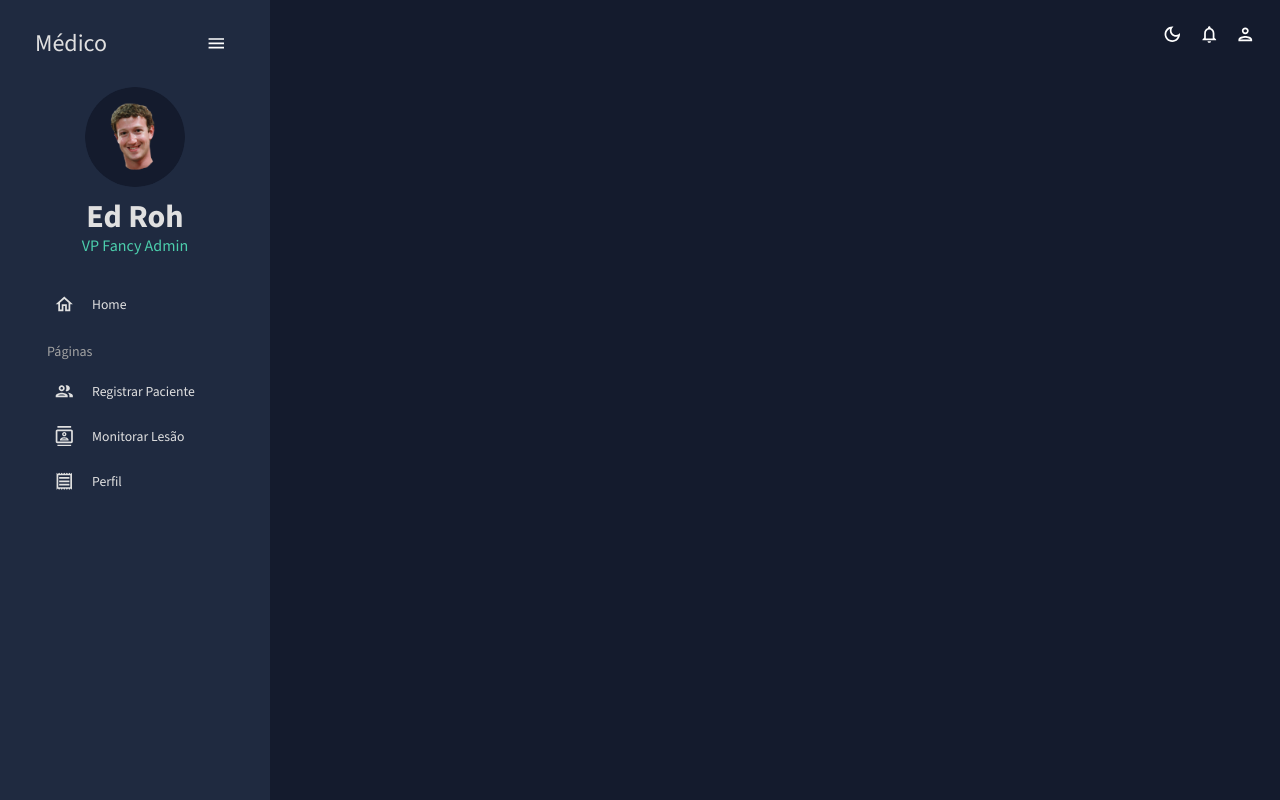
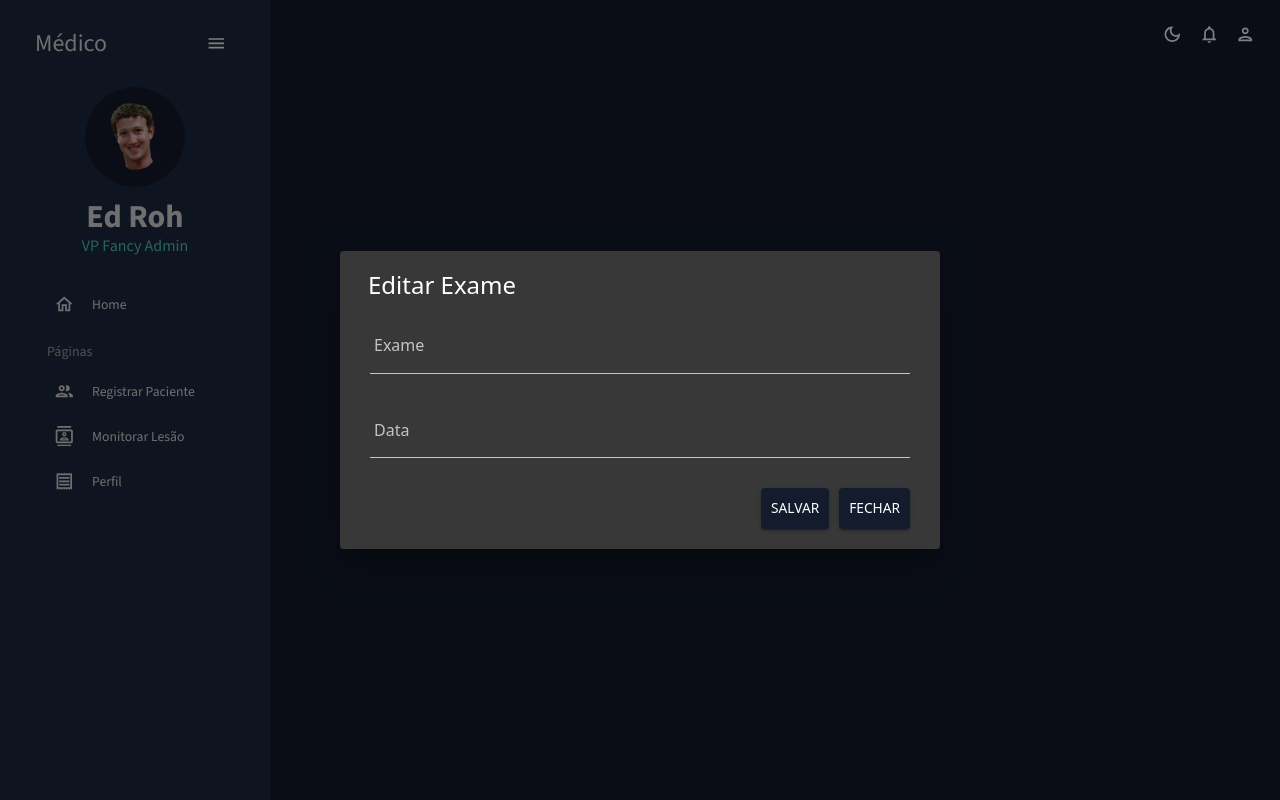
Before and after one commit to joycelimaa/frontProjetoWeb, a React (Vite) app in the folder client/: page /edit-exam/1 in a window 1280 px wide. Built offline with nearby package versions, Linux system fonts and the light colour scheme.

Commit message:
tela médico - continuação exames VI

```diff
--- a/client/src/App.jsx
+++ b/client/src/App.jsx
@@ -8,10 +8,13 @@ import { ColorModeContext,useMode } from './theme'
 import { CssBaseline, ThemeProvider } from '@mui/material'
 import Topbar from './scenes/global/Topbar'
 import Sidebar from './scenes/global/Sidebar'
+import { ExamForm } from './components/ExamForm'
+import ExamPopup from './components/ExamPopup'
 
 function App() {
 
   const [theme,colorMode] = useMode()
+
 
   return (
 
@@ -30,6 +33,7 @@ function App() {
               <Route path='/' element={<Register/>}></Route>
               <Route path='/create' element={<CreateUser/>}></Route>
               <Route path='/update' element={<Update/>}></Route>
+              <Route path='/edit-exam/:id' element={<ExamPopup open={true} />}></Route>
 
             </Routes>
             </BrowserRouter>
@@ -41,4 +45,6 @@ function App() {
   )
 }
 
+
+
 export default App;
--- a/client/src/components/AllExams.jsx
+++ b/client/src/components/AllExams.jsx
@@ -37,7 +37,7 @@ const AllExams = () => {
                     <th>Data</th>
                 </thead>
                 <tbody>
-                    {exams.map(exam => <ExamItem exam={exam} key={exam.id} />)}
+                    {exams.map(exam => <ExamItem  exam={exam} key={exam.id} />)}
 
                 </tbody>
             </table>
--- /dev/null
+++ b/client/src/components/ExamForm.jsx
@@ -0,0 +1,93 @@
+import {
+    Box, useTheme, Typography, IconButton, Button,
+    Dialog, FormControl, FormGroup, Input, InputLabel
+    } from "@mui/material";
+import { useEffect, useState } from "react"
+import { addExams } from "../services/localstorage"
+import UseExamForm from "./UseExamForm"
+import { tokens } from "../theme";
+import AddBoxIcon from '@mui/icons-material/AddBox';
+import AllExams from "./AllExams"
+import { useParams } from "react-router-dom";
+import { getExamById } from "../services/localstorage";
+import ExamPopup from "./ExamPopup";
+
+import {nanoid} from 'nanoid';
+
+export const ExamForm=()=>{
+
+    const theme = useTheme();
+    const colors = tokens(theme.palette.mode);
+    const {id} = useParams()
+
+    const {exam, onValueChange, resetExam, resetingExam} = UseExamForm({
+
+        name: '',
+        date: '',
+    })
+
+    //Exam Popup
+    useEffect(()=>{
+        if(id){
+            const exam = getExamById(id);
+            resetingExam(exam)
+        }
+    },[id])
+
+
+    const handleSubmit = (e) =>{
+        e.preventDefault()
+        id ? editEmployee(id, exam) :  addExams({id: nanoid() ,...exam})
+        resetExam()
+    }
+
+    const [open, openChange] = useState(false)
+    const functionOpenPopup = () => {
+        openChange(true)
+    }
+    const functionClosePopup = () => {
+        openChange(false)
+    }
+
+    return(
+        <><Box
+            mt="20px"
+            p="0 20px"
+            display="flex "
+            justifyContent="space-between"
+            alignItems="center"
+        >
+            <Typography
+                variant="h4"
+                fontWeight="600"
+                color={colors.grey[100]}
+            >
+                Exames
+
+            </Typography>
+            <IconButton onClick={functionOpenPopup}>
+                <AddBoxIcon />
+            </IconButton>
+
+            {/* Exam Popup */}
+            <ExamPopup
+                onValueChange={onValueChange}
+                 handleSubmit={handleSubmit}
+                 id={id}
+                 functionClosePopup={functionClosePopup}
+                 open={open}
+                 exam={exam}
+            />
+
+        </Box>
+        <Box
+            mt="20px"
+            p="0 20px"
+            display="flex "
+            justifyContent="space-between"
+            alignItems="center"
+        >
+                <AllExams exam={exam}></AllExams>
+        </Box></>
+    )
+}
--- a/client/src/components/ExamItem.jsx
+++ b/client/src/components/ExamItem.jsx
@@ -1,11 +1,12 @@
 import DeleteIcon from "@mui/icons-material/Delete";
 import EditIcon from "@mui/icons-material/Edit";
 import { IconButton, Box } from "@mui/material";
+import { useNavigate } from "react-router-dom";
 
 
 const ExamItem = ({exam}) => {
     const {id, name, date} = exam
-
+    const navigate = useNavigate()
     return(
     <tr>
 
@@ -15,8 +16,8 @@ const ExamItem = ({exam}) => {
         <Box
         display="flex"
         >
-            <IconButton><DeleteIcon/></IconButton>
-            <IconButton><EditIcon/></IconButton>
+            <IconButton ><DeleteIcon/></IconButton>
+            <IconButton onClick={() => navigate(`/edit-exam/${id}`)}><EditIcon/></IconButton>
         </Box>
     </tr>
     )
--- /dev/null
+++ b/client/src/components/ExamPopup.jsx
@@ -0,0 +1,48 @@
+import {
+    Box, useTheme, Typography, IconButton, Button,
+    Dialog, FormControl, FormGroup, Input, InputLabel
+    } from "@mui/material";
+
+    import { useParams } from "react-router-dom";
+
+const ExamPopup = ({open, functionClosePopup, id, exam, handleSubmit, onValueChange}) => {
+
+    const { id: paramId } = useParams()
+    const isEditing = id || paramId
+
+    return(
+    <Dialog open={open} onClose={functionClosePopup} fullWidth>
+                <FormGroup>
+                    <Typography m="20px" ml="28px" mb="0px" variant="h3"> {isEditing? "Editar" : "Adicionar"} Exame</Typography>
+                    <FormControl sx={{ m: "20px 20px 10px", p: "10px" }}>
+                        <InputLabel><Typography variant="h5">Exame</Typography></InputLabel>
+                        <Input
+                            onChange={onValueChange}
+                            name="name"
+                            value={exam?.name} />
+                    </FormControl>
+                    <FormControl sx={{ m: "10px  20px 10px", p: "10px" }}>
+                        <InputLabel><Typography variant="h5">Data</Typography></InputLabel>
+                        <Input
+                            onChange={onValueChange}
+                            name="date"
+                            value={exam?.date} />
+                    </FormControl>
+                    <Box
+                        display="flex"
+                        justifyContent="end"
+                        alignItems="center"
+                        mr="20px"
+                        mb="10px"
+                    >
+                        <Button onClick={handleSubmit} variant="contained" sx={{ m: "0px", p: "10px" }}><Typography>salvar</Typography></Button>
+                        <Button variant="contained" sx={{ m: "10px", p: "10px" }} onClick={functionClosePopup}><Typography>fechar</Typography></Button>
+                    </Box>
+
+                </FormGroup>
+            </Dialog>
+    )
+
+}
+
+export default ExamPopup;
--- a/client/src/components/UseExamForm.jsx
+++ b/client/src/components/UseExamForm.jsx
@@ -15,10 +15,15 @@ const UseExamForm = (initialState = {}) =>{
         setExam(initialState)
     }
 
+    const resetingExam = (newValues) =>{
+        setInputValues(newValues)
+    }
+
     return{
         exam,
         onValueChange,
-        resetExam
+        resetExam,
+        resetingExam
     }
 
 
--- a/client/src/scenes/update/index.jsx
+++ b/client/src/scenes/update/index.jsx
@@ -8,9 +8,8 @@ import AddBoxIcon from '@mui/icons-material/AddBox';
 import { useState, useEffect } from 'react';
 import {nanoid} from 'nanoid';
 import NotesList from "../../components/NotesList";
-import AllExams from "../../components/AllExams";
-import UseExamForm from "../../components/UseExamForm";
-import { addExams } from "../../services/localstorage";
+
+import { ExamForm } from "../../components/ExamForm";
 
 
 function Update(){
@@ -67,29 +66,7 @@ function Update(){
         )
     },[notes])
 
-    //Exam part--------------------------------------
-    //Exam Popup
-    const [open, openChange] = useState(false)
-    const functionOpenPopup = () => {
-        openChange(true)
-    }
-    const functionClosePopup = () => {
-        openChange(false)
-    }
 
-    const {exam, onValueChange, resetExam} = UseExamForm({
-
-        name: '',
-        date: '',
-    })
-
-    const handleSubmit = (e) =>{
-        e.preventDefault()
-        addExams(exam)
-        //console.log(exam)
-        resetExam()
-        //setExam([...exam, { id:1, name: exam.name, date: exam.date }])
-    }
 
     return(
 
@@ -110,68 +87,7 @@ function Update(){
                 gridRow="span 2"
                 backgroundColor={colors.primary[400]}
                 >
-                    <Box
-                    mt="20px"
-                    p="0 20px"
-                    display="flex "
-                    justifyContent="space-between"
-                    alignItems="center"
-                    >
-                        <Typography
-                        variant="h4"
-                        fontWeight="600"
-                        color={colors.grey[100]}
-                        >
-                        Exames
-
-                        </Typography>
-                        <IconButton onClick={functionOpenPopup}>
-                        <AddBoxIcon />
-                        </IconButton>
-
-                        {/* Exam Popup */}
-                        <Dialog open={open}  onClose={functionClosePopup} fullWidth>
-                        <FormGroup >
-                            <Typography m="20px"ml="28px" mb="0px" variant="h3">Adicionar Exame</Typography>
-                            <FormControl sx={{m:"20px 20px 10px", p:"10px"}}>
-                                <InputLabel ><Typography variant="h5">Exame</Typography></InputLabel>
-                                <Input
-                                    onChange={onValueChange}
-                                    name="name"
-                                    value={exam.name}
-                                />
-                            </FormControl>
-                            <FormControl sx={{m:"10px  20px 10px", p:"10px"}}>
-                                <InputLabel><Typography variant="h5">Data</Typography></InputLabel>
-                                <Input
-                                    onChange={onValueChange}
-                                    name="date"
-                                    value={exam.date}
-                                />
-                            </FormControl>
-                            <Box
-                             display="flex"
-                             justifyContent="end"
-                             alignItems="center"
-                             mr="20px"
-                             mb="10px"
-                            >
-                                <Button  onClick={handleSubmit} variant="contained" sx={{m:"0px", p:"10px"}}><Typography>salvar</Typography></Button>
-                                <Button variant="contained" sx={{m:"10px", p:"10px"}} onClick={functionClosePopup}><Typography>fechar</Typography></Button>
-                            </Box>
-
-                        </FormGroup>
-                        </Dialog>
-                    </Box>
-                    <Box
-                    mt="20px"
-                    p="0 20px"
-                    display="flex "
-                    justifyContent="space-between"
-                    alignItems="center"
-                    >
-                        <AllExams exam={exam} ></AllExams>
-                    </Box>
+                    <ExamForm/>
                 </Box>
 
                 {/*prescription section*/}
--- a/client/src/services/localstorage.js
+++ b/client/src/services/localstorage.js
@@ -14,3 +14,17 @@ export const addExams = (exam) =>{
     exams.push({ id:nanoid(), ...exam})
     localStorage["@exams"] = JSON.stringify(exams)
 }
+
+
+export const getExamById = (id) =>{
+    const exams = getListOfExams()
+    const exam = exams.find((exam)=> exam.id === id)
+    return exam
+}
+
+export const editEmployee = (id, newExam) =>{
+    let exams = getListOfExams()
+    exams = exams.filter(exam => exam.id !== id)
+    exams.push(newExam)
+    localStorage["@exams"] = JSON.stringify(exams)
+}
```
